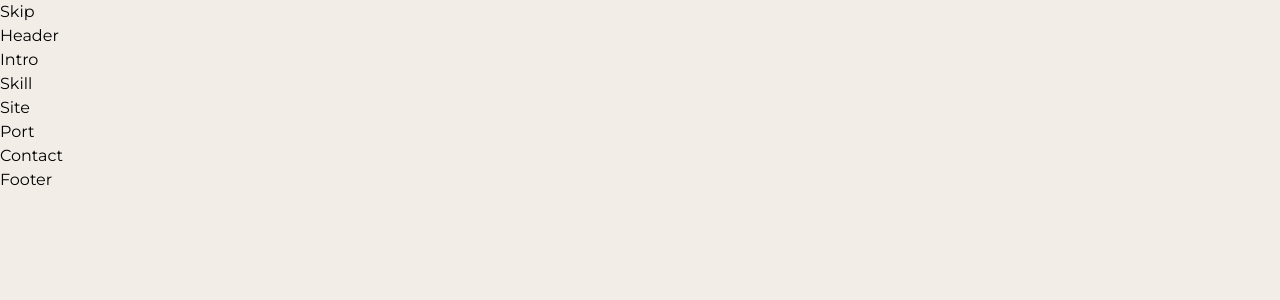
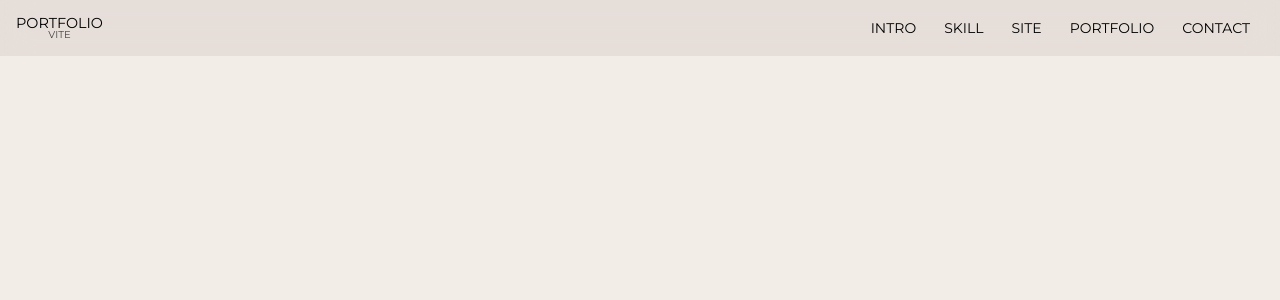
Before and after one commit to danieldoh/dohworld, a React (Create React App) app: page / in a window 1280 px wide. Shown: the top 300 px of the page. Built offline with nearby package versions, Linux system fonts and the light colour scheme; a small style sheet from the web is missing; a web font is replaced by a local one.

Commit message:
Added navigation bar and edited its design

```diff
--- a/src/assets/scss/section/_header.scss
+++ b/src/assets/scss/section/_header.scss
@@ -0,0 +1,126 @@
+#header {
+    @include position-fixed;
+    z-index: 10000;
+}
+
+.header__inner {
+    @include flex-between;
+    background-color: rgba(116, 99, 90, 0.1);
+    backdrop-filter: blur(15px);
+    padding: 1rem;
+
+    .header__logo {
+        font-size: 0.9rem;
+        text-align: center;
+        text-transform: uppercase;
+        line-height: 1;
+
+        em {
+            font-size: 10px;
+            display: block;
+            color: var(--black200);
+        }
+    }
+    .header__nav {
+        @media (max-width: 800px) {
+            display: none;
+
+            &.show {
+                display: block;
+
+                ul {
+                    display: block;
+                    position: absolute;
+                    right: 0;
+                    top: 68px;
+                    background-color: rgba(116, 99, 99, 0.1);
+                    z-index: 10000;
+                    min-width: 150px;
+                    padding: 20px 0;
+                }
+
+                li {
+                    display: block;
+                    text-align: right;
+
+                    a {
+                        display: inline-block;
+                        padding: 10px;
+                    }
+                }
+            }
+            &.show + header__nav__mobile span::before {
+                width: 20px;
+            }
+            &.show + header__nav__mobile span::after {
+                width: 20px;
+            }
+        }
+        li {
+            display: inline;
+
+            a {
+                text-transform: uppercase;
+                font-size: 14px;
+                padding: 14px;
+                position: relative;
+            }
+
+            &::before {
+                content: "";
+                width: calc(100% - 28px);
+                height: 1px;
+                background-color: var(--black);
+                position: absolute;
+                left: 14px; // 28 / 2 = 14
+                bottom: 10px;
+                transform: scaleX(0);
+                transition: all 0.3s;
+            }
+
+            &:hover::before {
+                transform: scaleX(1);
+            }
+        }
+    }
+    .header__nav__mobile {
+        display: none;
+        width: 40px;
+        height: 40px;
+        cursor: pointer;
+
+        @media (max-width: 800px) {
+            display: block;
+        }
+
+        span {
+            display: block;
+            width: 40px;
+            height: 2px;
+            background-color: var(--black);
+            margin-top: 19px;
+            position: relative;
+
+            &::before {
+                content: "";
+                width: 40px;
+                height: 2px;
+                background-color: var(--black);
+                position: absolute;
+                right: 0;
+                top: 6px;
+                transition: width 0.3s;
+            }
+            &::after {
+                content: "";
+                width: 40px;
+                height: 2px;
+                background-color: var(--black);
+                position: absolute;
+                left: 0;
+                bottom: 6px;
+                transition: width 0.3s;
+            }
+        }
+    }
+}
--- a/src/components/Contact.jsx
+++ b/src/components/Contact.jsx
@@ -1,7 +1,7 @@
 import React from "react";
 
 const Contact = () => {
-    return <div>Contact</div>;
+    return <div></div>;
 };
 
 export default Contact;
--- a/src/components/Footer.jsx
+++ b/src/components/Footer.jsx
@@ -1,7 +1,7 @@
 import React from "react";
 
 const Footer = () => {
-    return <div>Footer</div>;
+    return <div></div>;
 };
 
 export default Footer;
--- a/src/components/Header.jsx
+++ b/src/components/Header.jsx
@@ -1,7 +1,40 @@
 import React from "react";
 
 const Header = () => {
-    return <div>Header</div>;
+    return (
+        <header id="header" role="banner">
+            <div className="header__inner">
+                <div className="header__logo">
+                    <a href="/">
+                        portfolio<em>vite</em>
+                    </a>
+                </div>
+                <nav
+                    className="header__nav"
+                    role="navigation"
+                    aria-label="Main Menu"
+                >
+                    <ul>
+                        <li>
+                            <a href="#intro">intro</a>
+                        </li>
+                        <li>
+                            <a href="#skill">skill</a>
+                        </li>
+                        <li>
+                            <a href="#site">site</a>
+                        </li>
+                        <li>
+                            <a href="#port">portfolio</a>
+                        </li>
+                        <li>
+                            <a href="#contact">contact</a>
+                        </li>
+                    </ul>
+                </nav>
+            </div>
+        </header>
+    );
 };
 
 export default Header;
--- a/src/components/Intro.jsx
+++ b/src/components/Intro.jsx
@@ -1,7 +1,7 @@
 import React from "react";
 
 const Intro = () => {
-    return <div>Intro</div>;
+    return <div></div>;
 };
 
 export default Intro;
--- a/src/components/Port.jsx
+++ b/src/components/Port.jsx
@@ -1,7 +1,7 @@
 import React from "react";
 
 const Port = () => {
-    return <div>Port</div>;
+    return <div></div>;
 };
 
 export default Port;
--- a/src/components/Site.jsx
+++ b/src/components/Site.jsx
@@ -1,7 +1,7 @@
 import React from "react";
 
 const Site = () => {
-    return <div>Site</div>;
+    return <div></div>;
 };
 
 export default Site;
--- a/src/components/Skill.jsx
+++ b/src/components/Skill.jsx
@@ -1,7 +1,7 @@
 import React from "react";
 
 const Skill = () => {
-    return <div>Skill</div>;
+    return <div></div>;
 };
 
 export default Skill;
--- a/src/components/Skip.jsx
+++ b/src/components/Skip.jsx
@@ -1,7 +1,7 @@
 import React from "react";
 
 const Skip = () => {
-    return <div>Skip</div>;
+    return <div></div>;
 };
 
 export default Skip;
```
